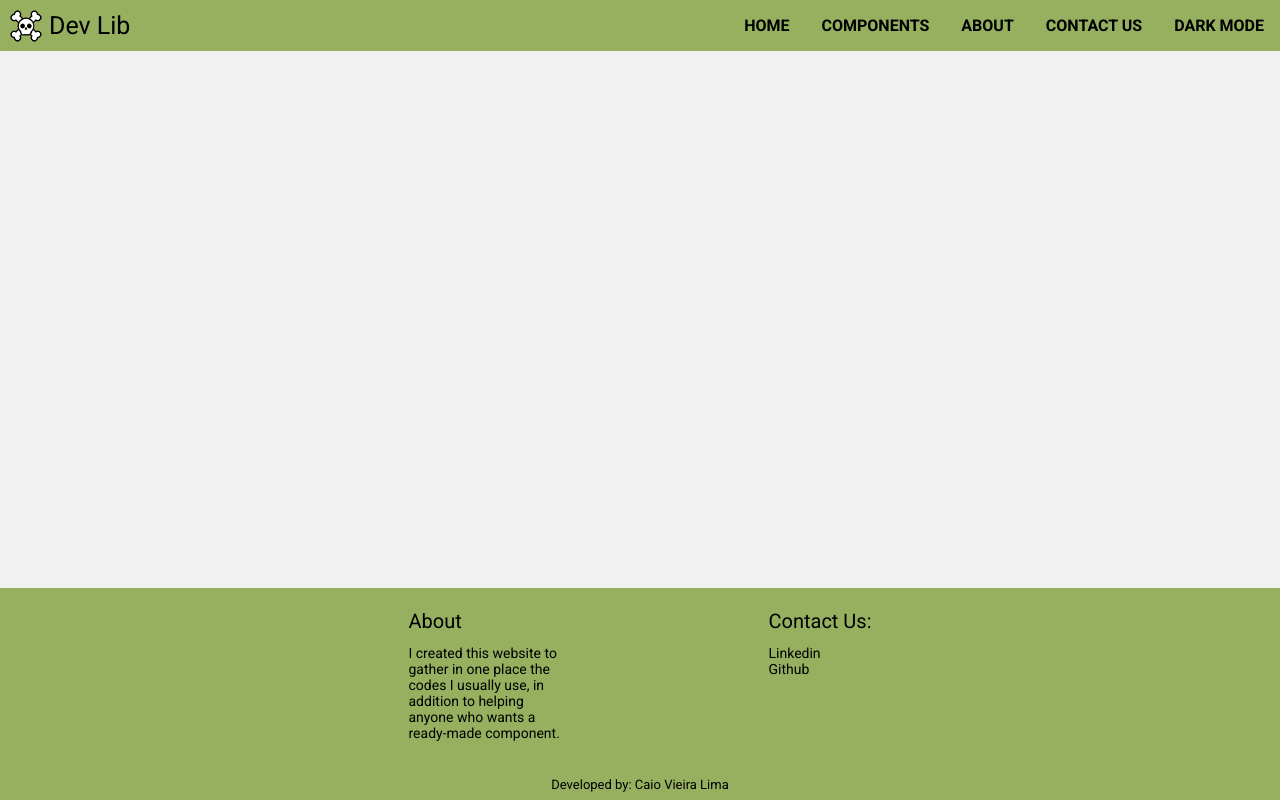
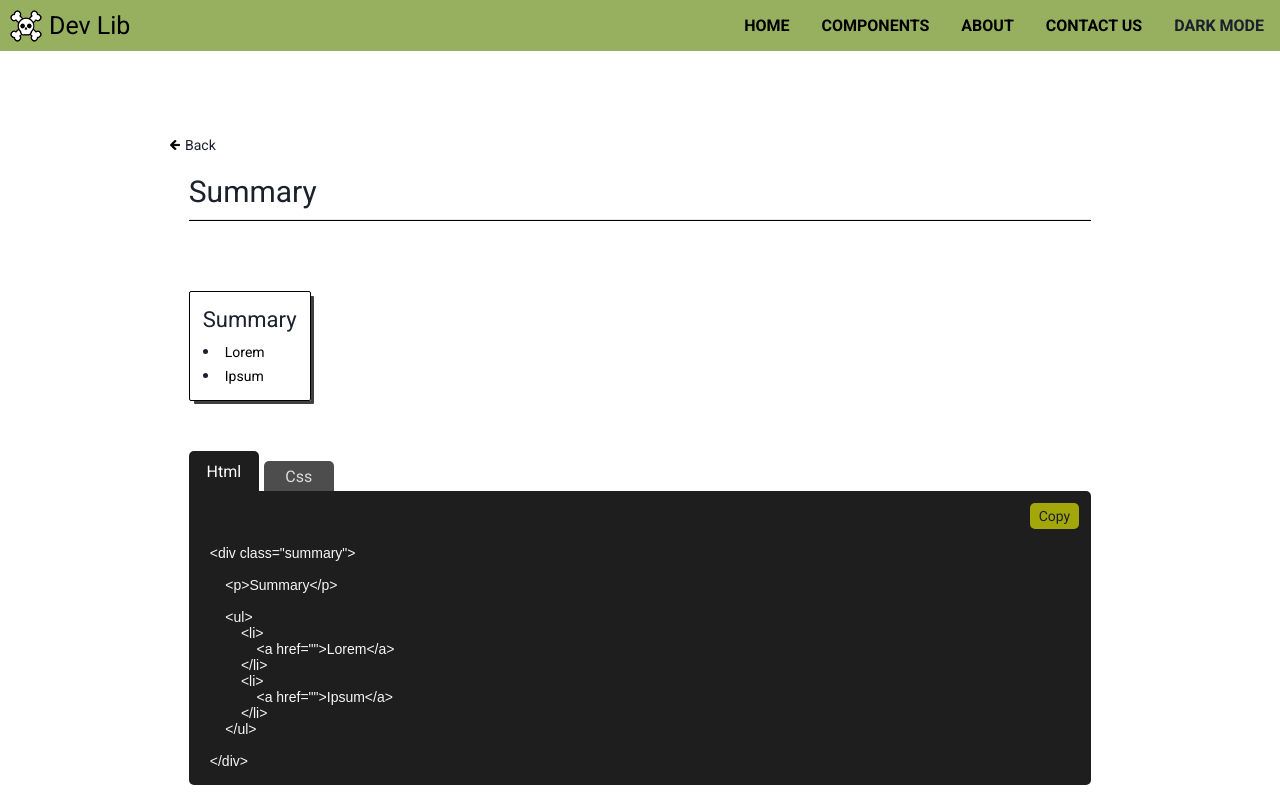
Before and after one commit to CaioLima96/devLib, a React (Create React App) app: page /components/summary in a window 1280 px wide. Shown: the top 800 px of the page. Built offline with nearby package versions, Linux system fonts and the light colour scheme.

Commit message:
feat: adicionado o summary page

```diff
--- a/src/App.js
+++ b/src/App.js
@@ -13,6 +13,7 @@ import MainPage from "./pages/Comps/Exemples/MainPage";
 import ModalPage from "./pages/Comps/Exemples/ModalPage";
 import NavBarPage from "./pages/Comps/Exemples/NavBarPage";
 import FooterPage from "./pages/Comps/Exemples/FooterPage";
+import SummaryPage from "./pages/Comps/Exemples/SummaryPage";
 
 
 function App() {
@@ -35,6 +36,7 @@ function App() {
                         <Route path="/components/loading" element={<LoadingPage/>}/>
                         <Route path="/components/footer" element={<FooterPage/>}/>
                         <Route path="/components/navbar" element={<NavBarPage/>}/>
+                        <Route path="/components/summary" element={<SummaryPage/>}/>
 
                     </Routes>
 
--- a/src/data/data.js
+++ b/src/data/data.js
@@ -1,27 +1,3 @@
-// import Teste from '../assets/img/teste.png'
-// import Modal from '../assets/img/screenshots/modal.png'
-// import BTTBTN from '../assets/img/screenshots/backToTopBtn2.png'
-// import Loading from '../assets/img/icon/loading.png'
-
-
-// export default [
-
-//     { id: 'comp1', name: 'Back to Top Btn', src: `${BTTBTN}`, linkTo: '/components/backtotopbtn'},
-
-//     { id: 'comp2', name: 'Footer', src: `${Teste}`, linkTo: '/components/footer'},
-
-//     { id: 'comp3', name: 'Loading', src: `${Loading}`, linkTo: '/components/loading'},
-
-//     { id: 'comp4', name: 'Modal', src: `${Modal}`, linkTo: '/components/modal'},
-
-//     { id: 'comp5', name: 'NavBar', src: `${Teste}`, linkTo: '/components/navbar'},
-
-
-//     // { id: 'comp', name: '', src: `${}`, linkTo: '/components/'},
-// ]
-
-
-
 import Teste from '../assets/img/teste.png'
 import Main from '../assets/img/screenshots/main1.png'
 import Modal from '../assets/img/screenshots/modal.png'
@@ -29,6 +5,7 @@ import BTTBTN from '../assets/img/screenshots/backToTopBtn2.png'
 import Loading from '../assets/img/icon/loading.png'
 import NavBar from '../assets/img/screenshots/navbarMobile.png'
 import Footer from '../assets/img/screenshots/footer.png'
+import Summary from '../assets/img/screenshots/summary.png'
 
 
 export default [
@@ -45,6 +22,7 @@ export default [
 
     { id: 'navbarCard', name: 'NavBar', src: `${NavBar}`, linkTo: '/components/navbar'},
 
+    { id: 'summaryCard', name: 'Summary', src: `${Summary}`, linkTo: '/components/summary'},
 
     // { id: 'comp', name: '', src: `${}`, linkTo: '/components/'},
 ]
--- /dev/null
+++ b/src/pages/Comps/Exemples/SummaryPage/index.jsx
@@ -0,0 +1,108 @@
+import React, {useRef}   from "react";
+import { TabPanel } from '@chakra-ui/react'
+
+import MainComp from "../../../../components/MainComp";
+import CodeContainer from "../../../../components/CodeContainer";
+import CodeTabs from "../../../../components/CodeTabs";
+import CopyButton from "../../../../components/CopyButton";
+import Summary from "../../../../components/Summary";
+
+
+export default function SummaryPage () {
+
+    let copyHtmlRef = useRef()
+    let copyCssRef = useRef()
+
+    return (
+
+        <>
+
+            <MainComp to={'/components'}>
+
+                <CodeContainer title={'Summary'}>
+
+                    <Summary list={[
+                        {name:'Lorem', anchor: '#'},
+                        {name:'Ipsum', anchor: '#'},
+                    ]}/>
+
+                    <CodeTabs tabs={['Html', 'Css']}>
+
+                        {/* HTML */}
+                        <TabPanel>
+
+                            <CopyButton copyRef={copyHtmlRef} />
+<pre ref={copyHtmlRef}>{
+`<div class="summary">
+
+    <p>Summary</p>
+
+    <ul>
+        <li>
+            <a href="">Lorem</a>
+        </li>
+        <li>
+            <a href="">Ipsum</a>
+        </li>
+    </ul>
+
+</div>`
+}</pre>
+                        </TabPanel>
+
+
+                        {/* CSS */}
+                        <TabPanel>
+
+                            <CopyButton copyRef={copyCssRef} />
+
+<pre ref={copyCssRef}>{
+`/*============ SUMMARY ============*/
+
+.summary {
+    display: inline-block;
+    text-align: left;
+    border: 1px solid black;
+    border-radius: 0.125rem;
+    padding: 0.938rem 0.813rem 0.938rem;
+    margin-bottom: 3.125rem;
+    box-shadow: 4px 4px 0px -1px rgb(0 0 0 / 75%);
+}
+
+.summary p {
+    font-size: 1.375rem;
+    margin-bottom: 0.625rem;
+}
+
+.summary li {
+    list-style: inside !important;
+ }
+
+.summary li:not(li:last-child) {
+    margin-bottom: 0.313rem;
+}
+
+.summary li a {
+    font-size: 0.875rem;
+    margin-bottom: 0.313rem;
+    font-style: normal;
+    color: black;
+    text-decoration: none;
+}
+
+.summary li a:hover{
+    text-decoration: underline;
+}`
+}</pre>
+
+                        </TabPanel>
+
+                    </CodeTabs>
+
+                </CodeContainer>
+
+            </MainComp>
+
+        </>
+    )
+}
--- a/src/pages/Home/styles.jsx
+++ b/src/pages/Home/styles.jsx
@@ -10,6 +10,8 @@ export const GlobalStyle = createGlobalStyle`
 
         text-align: center;
 
+        margin: 9.375rem auto !important;
+
         h1 {
             font-size: 3.5rem;
             font-weight: 600;
@@ -21,6 +23,7 @@ export const GlobalStyle = createGlobalStyle`
             background-color: rgb(155 183 95);
             font-size: 1.625rem;
             color: black;
+            margin-bottom: 1rem;
         }
     }
 
```
Also changed, not shown: src/assets/img/screenshots/summary.png (added).
